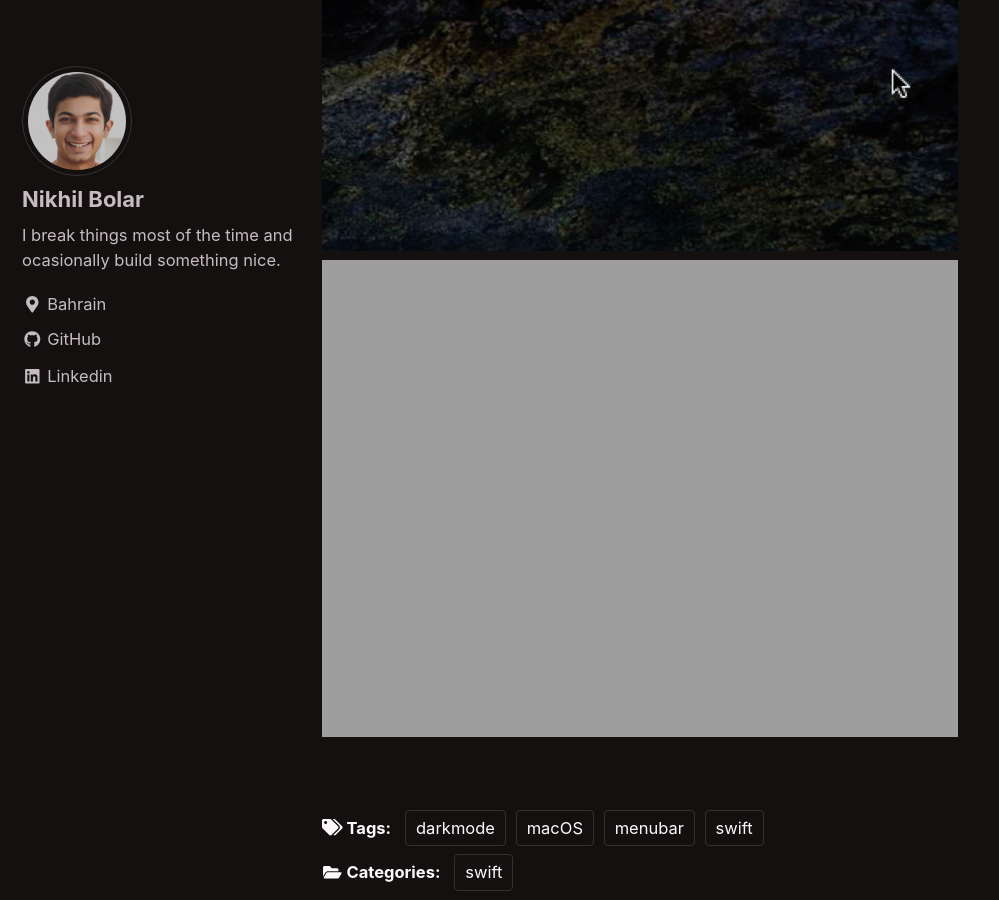
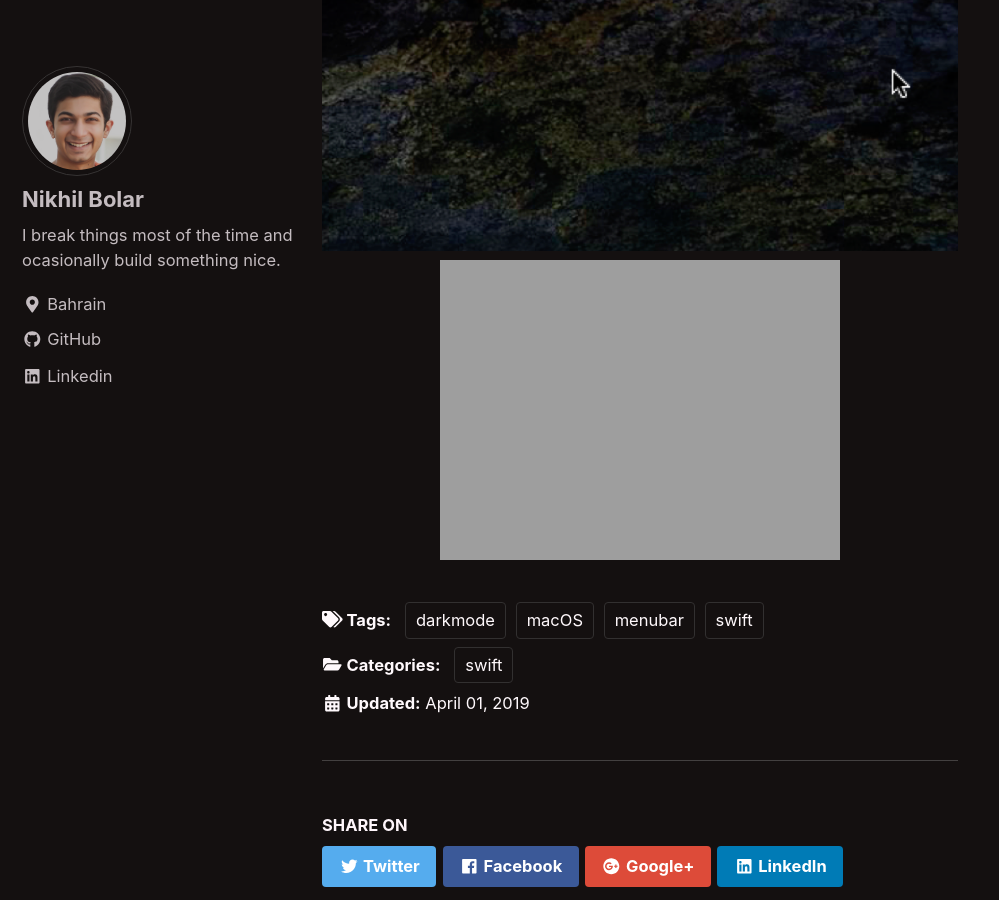
Before and after one commit to nbolar/nbolar.github.io, a Jekyll site: the page built from _posts/2019-04-01-darko.md, in a window 1280 px wide and 900 px high, scrolled down 1076 px. Shown: the whole window, without its empty margins (0-999 px from the left). Built offline with Jekyll 4.4.1, drawn with Linux system fonts in a browser that asks for light colours; cached includes are drawn as plain includes.

Commit message:
Update 2019-04-01-darko.md

```diff
--- a/_posts/2019-04-01-darko.md
+++ b/_posts/2019-04-01-darko.md
@@ -16,4 +16,4 @@
 
 <div style="width:image width px; font-size:80%; text-align:center;"><img src="{{ site.url }}{{ site.baseurl }}/images/darko_screenshot.png" alt="Darko" width="width" height="height" style="padding-bottom:0.5em;" /></div>
 
-<img src="{{ site.url }}{{ site.baseurl }}/images/darko_gif.mov" alt="Darko" width="758" height="500" style="padding-bottom:0.5em;" />
+<div style="width:image width px; font-size:80%; text-align:center;"><img src="{{ site.url }}{{ site.baseurl }}/images/darko_gif.mov" alt="Darko" width="width" height="480" style="padding-bottom:0.5em;" /></div>
```
